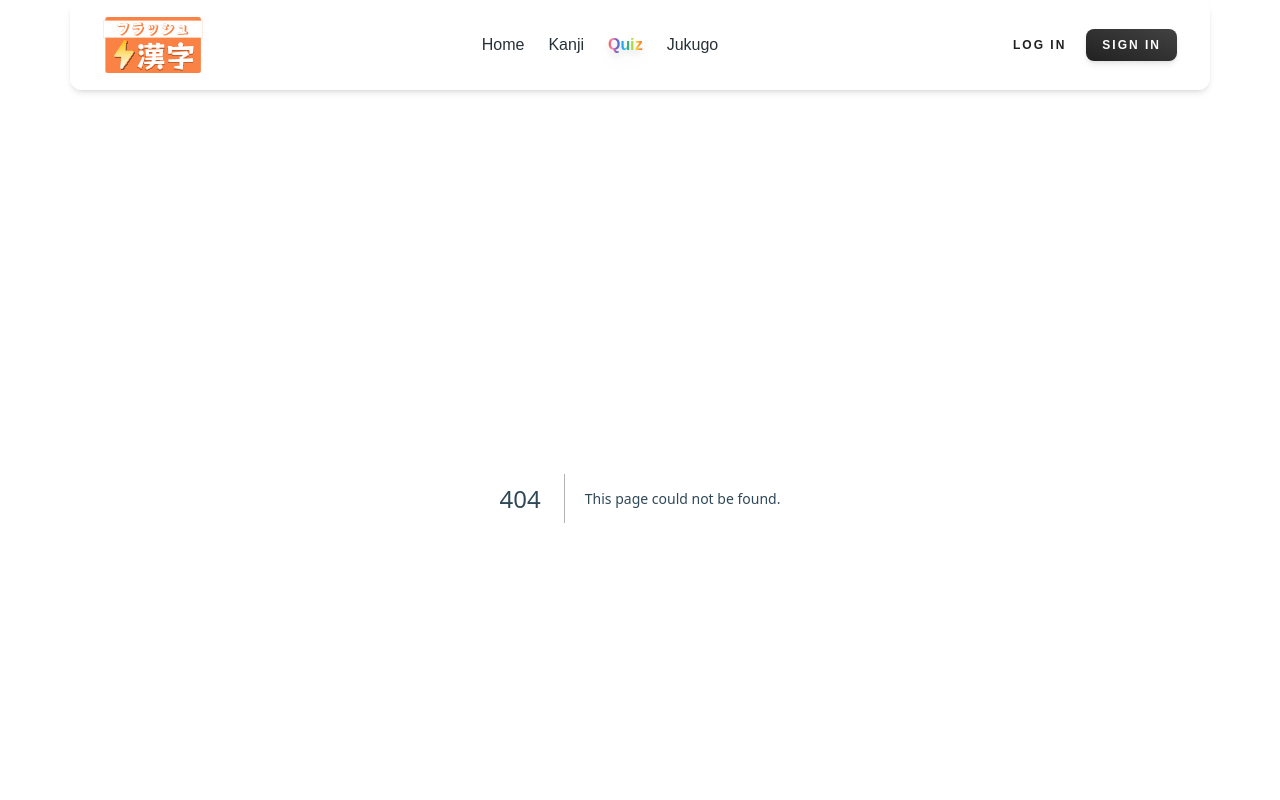
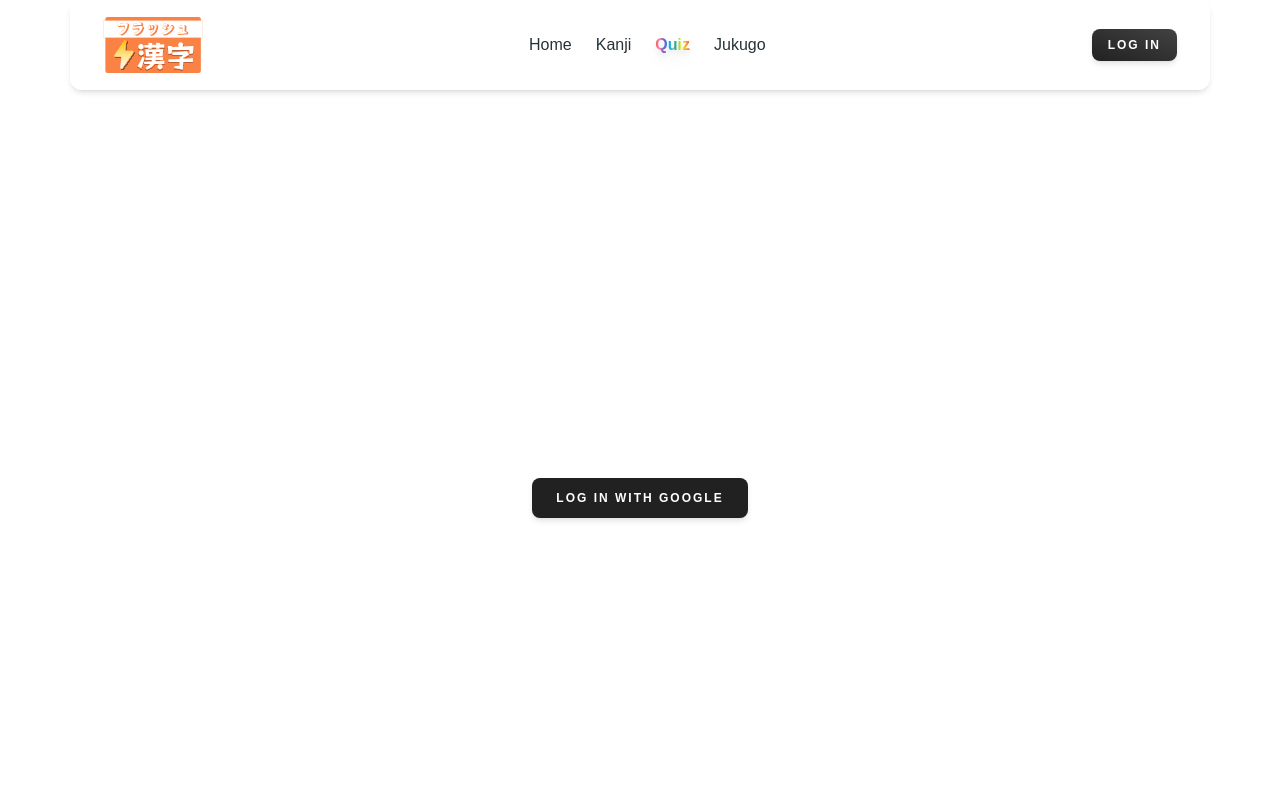
Before and after one commit to T-N9/flashkanji-next, a Next.js app: page /log-in in a window 1280 px wide. Before the commit this address had no page. Shown: the top 800 px of the page. Built offline with nearby package versions, Linux system fonts and the light colour scheme; no server answers; a web font is replaced by a local one.

Commit message:
:sparkles: Firebase Sign In Google

```diff
--- /dev/null
+++ b/components/auth/GoogleLogIn.jsx
@@ -0,0 +1,26 @@
+import hook from "./hook";
+import { Button } from "@material-tailwind/react";
+
+const GoogleLogIn = () => {
+  const {
+    logInDone,
+    userInfo,
+
+    handleLogin,
+  } = hook();
+
+  return (
+    <div>
+      {logInDone ? (
+        <div>
+          <p>Name : {userInfo?.name}</p>
+          <p>Email : {userInfo?.email}</p>
+        </div>
+      ) : (
+        <Button onClick={handleLogin}>Log in with Google</Button>
+      )}
+    </div>
+  );
+};
+
+export default GoogleLogIn;
--- /dev/null
+++ b/components/auth/hook.js
@@ -0,0 +1,42 @@
+import { useState } from "react";
+
+import { auth, provider } from "@/firebase";
+import { signInWithPopup, GoogleAuthProvider } from "firebase/auth";
+
+const hook = () => {
+  const [logInDone, setLogInDone] = useState(false);
+  const [userInfo, setUserInfo] = useState({});
+
+  const handleLogin = async () => {
+    try {
+      const result = await signInWithPopup(auth, provider);
+      // This gives you a Google Access Token. You can use it to access the Google API.
+      const credential = GoogleAuthProvider.credentialFromResult(result);
+      const token = credential.accessToken;
+      // The signed-in user info.
+      const user = result.user;
+
+      setUserInfo({
+        id : user.uid,
+        email: user.email,
+        name: user.displayName,
+      });
+
+      // You can store the user information in your application's state or in local storage
+      setLogInDone(true);
+      console.log({ user });
+    } catch (error) {
+      setLogInDone(false);
+      console.error(error);
+    }
+  };
+
+  return {
+    logInDone,
+    userInfo,
+
+    handleLogin,
+  };
+};
+
+export default hook;
--- a/components/common/NavigationBar.jsx
+++ b/components/common/NavigationBar.jsx
@@ -80,16 +80,15 @@ export function NavigationBar() {
 
         <div className="hidden lg:block">{navList}</div>
         <div className="flex items-center gap-x-1">
-          <Button variant="text" size="sm" className="hidden lg:inline-block">
-            <span>Log In</span>
-          </Button>
+          <Link href={"/log-in"} legacyBehavior>
             <Button
               variant="gradient"
               size="sm"
               className="hidden lg:inline-block"
             >
-            <span>Sign in</span>
+              <span>Log In</span>
             </Button>
+          </Link>
         </div>
         <IconButton
           variant="text"
@@ -133,12 +132,11 @@ export function NavigationBar() {
         <div className="container mx-auto">
           <div className="text-gray-700 text-center">{navList}</div>
           <div className="flex items-center gap-x-1">
-            <Button fullWidth variant="text" size="sm" className="">
+            <Link href={"/log-in"} legacyBehavior>
+              <Button fullWidth variant="gradient" size="sm" className="">
                 <span>Log In</span>
               </Button>
-            <Button fullWidth variant="gradient" size="sm" className="">
-              <span>Sign in</span>
-            </Button>
+            </Link>
           </div>
         </div>
       </Collapse>
--- /dev/null
+++ b/firebase.js
@@ -0,0 +1,22 @@
+// Import the functions you need from the SDKs you need
+import { initializeApp } from "firebase/app";
+import { getAuth, GoogleAuthProvider } from "firebase/auth";
+// TODO: Add SDKs for Firebase products that you want to use
+// https://firebase.google.com/docs/web/setup#available-libraries
+
+// Your web app's Firebase configuration
+const firebaseConfig = {
+  apiKey: process.env.NEXT_PUBLIC_FIREBASE_API_KEY,
+  authDomain: process.env.NEXT_PUBLIC_FIREBASE_AUTH_DOMAIN,
+  projectId:process.env.NEXT_PUBLIC_FIREBASE_PROJECT_ID,
+  storageBucket: process.env.NEXT_PUBLIC_FIREBASE_STORAGE_BUCKET,
+  messagingSenderId: process.env.NEXT_PUBLIC_FIREBASE_MESSAGING_SENDER_ID,
+  appId: process.env.NEXT_PUBLIC_FIREBASE_APP_ID
+};
+
+// Initialize Firebase
+const app = initializeApp(firebaseConfig);
+const auth = getAuth(app);
+const provider = new GoogleAuthProvider();
+
+export { auth, provider };
--- a/package.json
+++ b/package.json
@@ -12,6 +12,7 @@
   "dependencies": {
     "@material-tailwind/react": "^2.1.4",
     "@reduxjs/toolkit": "^1.9.7",
+    "firebase": "^10.8.0",
     "jquery": "^3.7.1",
     "next": "14.0.0",
     "react": "^18",
--- /dev/null
+++ b/pages/log-in.js
@@ -0,0 +1,11 @@
+import GoogleLogIn from "@/components/auth/GoogleLogIn"
+
+const LogIn = () => {
+  return (
+    <section className='h-screen w-full flex justify-center items-center'>
+        <GoogleLogIn/>
+    </section>
+  )
+}
+
+export default LogIn
```
Also changed, not shown: 2 other files (tests, documents, lock files or other folders). Lines whose indentation alone changed are shown as unchanged.
